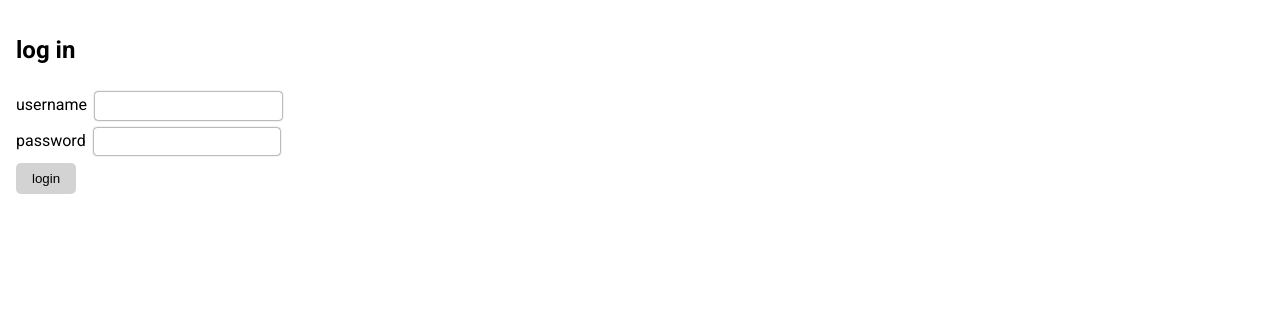
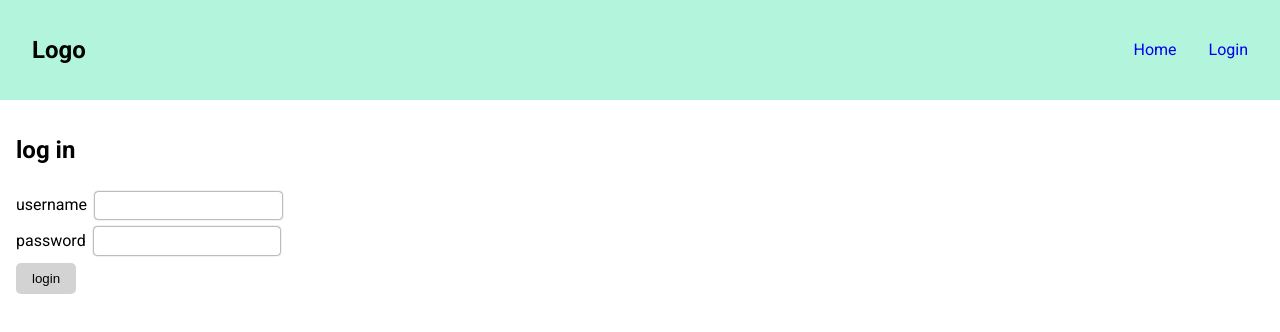
Before and after one commit to sparky9043/12-math-problem-generator, a React (Vite) app in the folder frontend/: page /login in a window 1280 px wide. Shown: the top 332 px of the page. Built offline with nearby package versions, Linux system fonts and the light colour scheme.

Commit message:
add name and token keys for user object and make navbar show login when user is null

```diff
--- a/frontend/src/App.tsx
+++ b/frontend/src/App.tsx
@@ -4,6 +4,7 @@ import LoginForm from "./components/LoginForm"
 // import ProblemsList from "./components/ProblemsList"
 import DashBoard from "./components/Dashboard"
 import HomePage from "./components/HomePage"
+import NavBar from "./components/NavBar"
 import loginService, { type User } from './services/login'
 
 const App = () => {
@@ -18,6 +19,7 @@ const App = () => {
 
   return (
     <div>
+      <NavBar user={user} />
       <Routes>
         <Route
           path="/"
--- a/frontend/src/components/HomePage.tsx
+++ b/frontend/src/components/HomePage.tsx
@@ -1,9 +1,8 @@
-import NavBar from "./NavBar"
+// import NavBar from "./NavBar"
 
 const HomePage = () => {
   return (
     <div>
-      <NavBar />
       This is the homepage
     </div>
   )
--- a/frontend/src/components/NavBar.tsx
+++ b/frontend/src/components/NavBar.tsx
@@ -1,5 +1,10 @@
 import { NavLink } from "react-router-dom"
 import styled from "styled-components"
+import type { User } from "../services/login"
+
+interface NavBarProps {
+  user: User | null,
+}
 
 const Navigation = styled.nav`
   display: flex;
@@ -14,7 +19,7 @@ const UnorderedList = styled.ul`
   gap: 2rem;
 `
 
-const NavBar = () => {
+const NavBar = (props: NavBarProps) => {
 
   return (
     <Navigation>
@@ -30,11 +35,16 @@ const NavBar = () => {
             About
           </NavLink>
         </li> */}
-        <li>
-          <NavLink to='/login'>
-            Login
-          </NavLink>
-        </li>
+        {props.user === null
+          ? <li>
+              <NavLink to='/login'>
+                Login
+              </NavLink>
+            </li>
+          : <div>
+            <p>Logged in as {props.user.username}</p>
+          </div>
+        }
       </UnorderedList>
     </Navigation>
   )
--- a/frontend/src/services/login.ts
+++ b/frontend/src/services/login.ts
@@ -2,7 +2,9 @@ import axios from 'axios'
 
 export interface User {
   username: string,
+  name: string,
   password: string,
+  token: string,
 }
 
 const baseUrl = '/api/login'
```
Lines whose indentation alone changed are shown as unchanged.
